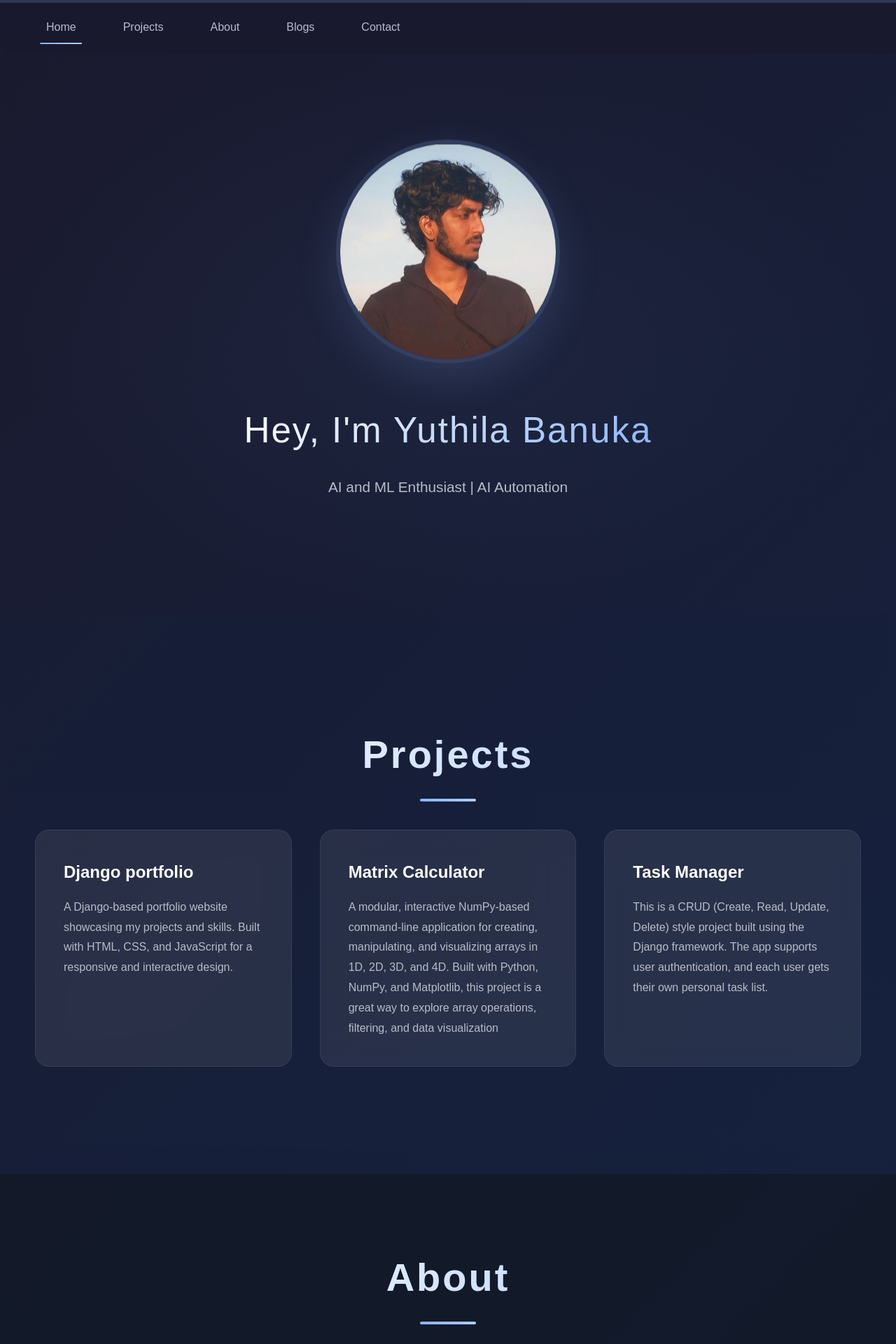
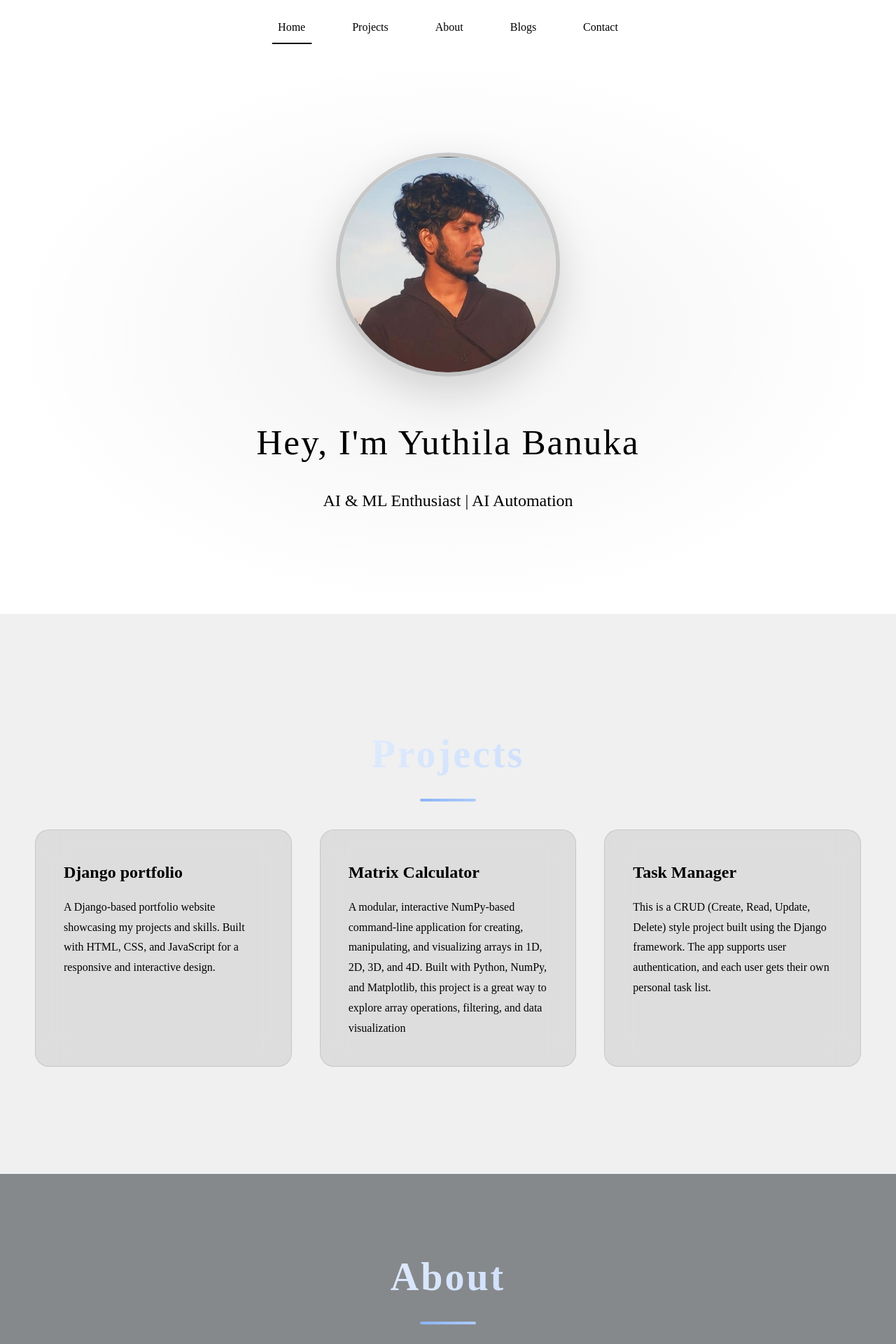
Before and after one commit to Banuka2540/Django-portfolio, a Django app: page / in a window 1280 px wide. Shown: the top 1920 px of the page at 70% size. Run offline with Django 5.2, Linux system fonts and the light colour scheme.

Commit message:
redesigned the theme

```diff
--- a/static/css/styles.css
+++ b/static/css/styles.css
@@ -2,7 +2,7 @@
             margin: 0;
             padding: 0;
             box-sizing: border-box;
-            font-family: 'Popins Light', Arial, sans-serif;
+            font-family: 'Poppins';
             font-weight: 100;
         }
 
@@ -11,44 +11,50 @@
         }
 
         body {
-            font-family: 'Poppins', Arial, sans-serif;
-            background: linear-gradient(135deg, #1a1a2e 0%, #16213e 50%, #0f1419 100%);
+            background-color: white;
+            font-family: 'Poppins';
+
             color: #ffffff;
             line-height: 1.7;
             overflow-x: hidden;
+            margin: 0;
+            padding-top: 0;
         }
 
         /* Navigation */
         nav {
 
+            top: 0;
+            right: 0;
+            width: auto;
+            z-index: 1000;
             padding: 25px 50px;
             backdrop-filter: blur(20px);
-            background: rgba(26, 26, 46, 0.9);
+            color:#ffffff;
+            background: rgba(255, 255, 255, 0.9);
             border-radius: 0 0 0 20px;
+            display: flex;
+            flex-direction: column;
+            align-items: center;
+            gap: 30px;
         }
 
         .nav-links {
             display: flex;
             list-style: none;
             gap: 35px;
+            color: black;
         }
 
         .nav-links a {
-            color: #b8bcc8;
+            color: #000000;
             text-decoration: none;
             font-weight: 500;
             font-size: 16px;
-            transition: all 0.4s cubic-bezier(0.175, 0.885, 0.32, 1.275);
             position: relative;
             padding: 8px 16px;
-            border-radius: 25px;
         }
 
-        .nav-links a:hover {
-            color: #ffffff;
-            background: rgba(138, 180, 248, 0.1);
-            transform: translateY(-3px);
-        }
 
         .nav-links a::before {
             content: '';
@@ -57,7 +63,7 @@
             height: 2px;
             bottom: -8px;
             left: 50%;
-            background: linear-gradient(90deg, #8ab4f8, #aecbfa);
+            background: linear-gradient(90deg, #000000, #000000);
             transition: all 0.4s ease;
             transform: translateX(-50%);
             border-radius: 2px;
@@ -82,7 +88,8 @@
         #home {
             flex-direction: column;
             text-align: center;
-            background: radial-gradient(ellipse at center, rgba(138, 180, 248, 0.05) 0%, transparent 70%);
+            background-color: white;
+            background: radial-gradient(ellipse at center, rgba(0, 0, 0, 0.05) 0%, transparent 70%);
         }
 
         .profile-image {
@@ -91,15 +98,15 @@
             border-radius: 50%;
             object-fit: cover;
             margin-bottom: 50px;
-            border: 6px solid rgba(138, 180, 248, 0.2);
-            transition: all 0.6s cubic-bezier(0.175, 0.885, 0.32, 1.275);
-            box-shadow: 0 20px 60px rgba(138, 180, 248, 0.15);
-            animation: float 6s ease-in-out infinite;
+            border: 6px solid rgba(0, 0, 0, 0.2);
+            transition: all 0.4s cubic-bezier(0.175, 0.885, 0.32, 1.275);
+            box-shadow: 0 20px 60px rgba(0, 0, 0, 0.15);
+
         }
 
         .profile-image:hover {
             transform: scale(1.08) rotate(2deg);
-            border-color: rgba(138, 180, 248, 0.4);
+            border-color: rgba(0, 0, 0, 0.4);
             box-shadow: 0 30px 80px rgba(138, 180, 248, 0.25);
         }
 
@@ -108,18 +115,16 @@
             font-weight: 300;
             letter-spacing: 2px;
             margin-bottom: 20px;
-            background: linear-gradient(135deg, #ffffff, #8ab4f8);
-            -webkit-background-clip: text;
-            -webkit-text-fill-color: transparent;
+            color: #000000;
             background-clip: text;
             animation: fadeInUp 1.2s ease-out;
         }
 
         .intro-subtitle {
-            font-size: 1.3rem;
-            color: #b8bcc8;
+            font-size: 1.5rem;
+            color: #000000;
             font-weight: 400;
-            margin-bottom: 40px;
+            margin-bottom: 0;
             opacity: 0;
             animation: fadeInUp 1.2s ease-out 0.3s forwards;
         }
@@ -157,7 +162,7 @@
 
         /* Projects Section */
         #projects {
-            background: rgba(22, 33, 62, 0.3);
+            background: rgba(204, 204, 204, 0.3);
         }
 
         .projects-grid {
@@ -168,11 +173,11 @@
         }
 
         .project-card {
-            background: rgba(255, 255, 255, 0.08);
+            background: rgba(0, 0, 0, 0.08);
             padding: 40px;
             border-radius: 20px;
             transition: all 0.5s cubic-bezier(0.175, 0.885, 0.32, 1.275);
-            border: 1px solid rgba(138, 180, 248, 0.1);
+            border: 1px solid rgba(0, 0, 0, 0.1);
             backdrop-filter: blur(20px);
             position: relative;
             overflow: hidden;
@@ -199,16 +204,18 @@
         .project-card:hover::before {
             transform: scaleX(1);
         }
-
+        .section-title{
+            color: black;
+        }
         .project-card h3 {
             font-size: 1.5rem;
             font-weight: 600;
             margin-bottom: 15px;
-            color: #ffffff;
+            color: #000000;
         }
 
         .project-card p {
-            color: #b8bcc8;
+            color: #000000;
             line-height: 1.8;
         }
 
--- a/templates/home.html
+++ b/templates/home.html
@@ -1,5 +1,6 @@
+{% load static %}
 <!DOCTYPE html>
-{% load static %}
+
 <html lang="en">
 <head>
     <meta charset="UTF-8">
@@ -9,10 +10,7 @@
     <link rel="stylesheet" href="{% static 'css/styles.css' %}">
 </head>
 <body>
-    <!-- Scroll Progress Indicator -->
-    <div class="scroll-indicator">
-        <div class="scroll-progress" id="scrollProgress"></div>
-    </div>
+
 
     <!-- Navigation -->
     <nav>
@@ -25,10 +23,13 @@
         </ul>
     </nav>
 
+
+    <!-- Home Section -->
+
       <section id="home">
         <img src="{% static 'images/dp2.jpg' %}" alt="Yuthila Banuka" class="profile-image">
         <h1 class="intro-text">Hey, I'm Yuthila Banuka</h1>
-        <p class="intro-subtitle">AI and ML Enthusiast  |  AI Automation </p>
+        <p class="intro-subtitle">AI & ML Enthusiast  |  AI Automation </p>
     </section>
 
 
@@ -70,6 +71,8 @@
         </div>
     </section>
 
+
+
     <!-- Blogs Section -->
     <section id="blogs">
         <div class="section-container">
@@ -81,6 +84,8 @@
             </div>
         </div>
     </section>
+
+
 
     <!-- Contact Section -->
     <section id="contact">
```
Also changed, not shown: other parts of static/css/styles.css (+77 -0 lines), myprojects/settings.py (+6 -1 lines), db.sqlite3.
